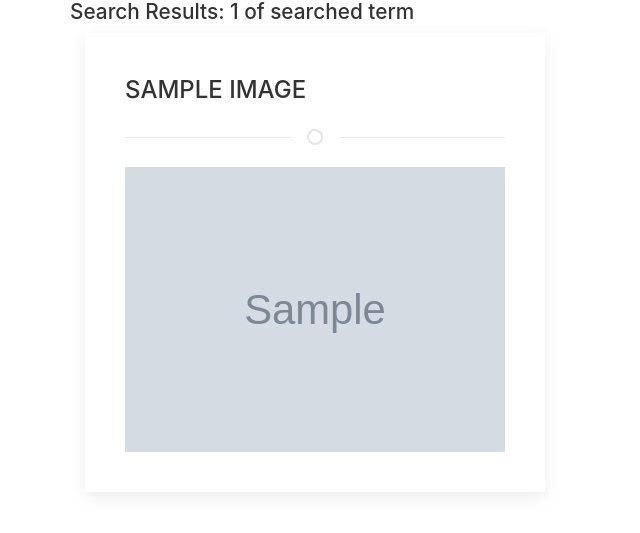
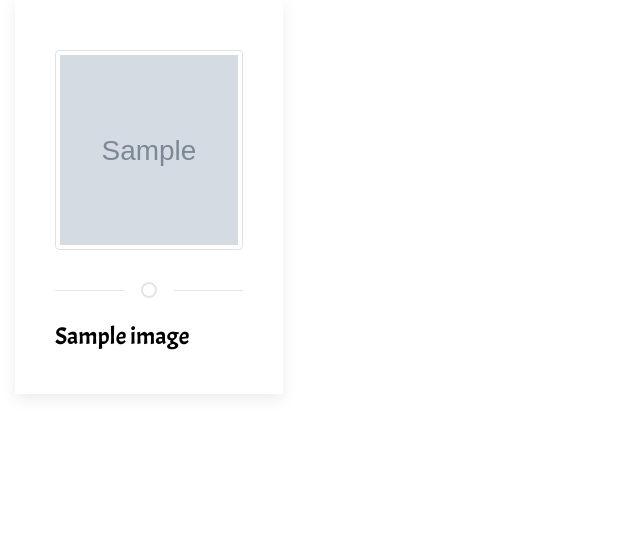
Before and after one commit to YvonneGi/PhotoBooth, a Django app: template photos/templates/all-photos/search_image.html in a window 1280 px wide. Shown: the part 56-589 px from the top of the page, without its empty margins (0-640 px from the left). Run offline with Django 3.2, Linux system fonts and the light colour scheme; tables that the repository leaves empty hold one stand-in row (values such as "Sample post"); the template is opened without the code that fills it: values that come from a table or form of the project are taken from there, most other values are stand-ins (such as "Sample title", 1, 10 or a date in 2020); grey boxes marked "Sample" are stand-in pictures; some libraries are stand-ins or nearby versions.

Commit message:
update search-image template

```diff
--- a/photos/templates/all-photos/search_image.html
+++ b/photos/templates/all-photos/search_image.html
@@ -1,61 +1,86 @@
 {% extends 'all-photos/base.html' %} {% block content %}
-<!-- <div class="container">
-    <section class="no-touch">
-        <p class="text-center" style="font-size:1.3em">Search Results:
-             <span>{{images|length}}</span> matches found </p> -->
-<!--
-{% if images %} {% for image in images%}
 
-<div class="col-md-10 col-md-offset-1 col-sm-12">
-    <div class="uk-card uk-card-default uk-card-body uk-width-1-2@m">
-        <h3 class="uk-card-title">{{images.category|upper}}</h3>
-         <hr class="uk-divider-icon"> -->
-<!-- <img src="{{image.photo.url}}" class="img-responsive" width="100%" height="100%"> -->
-<!-- </div> -->
-<!-- </div> -->
-<!-- {% endfor %} {% else %}
-<div>
-    <div class="uk-card uk-card-primary uk-card-body">
+<style>
+  .close {
+    position: absolute;
+    right: 32px;
+    top: 20px;
+    width: 5px;
+    height: 5px;
+    /* opacity: 0.3; */
+  }
+
+  .close:hover {
+    opacity: 1;
+  }
+
+  .close:before,
+  .close:after {
+    position: absolute;
+    left: 15px;
+    content: ' ';
+    height: 20px;
+    width: 2px;
+    background-color: black;
+  }
+
+  .close:before {
+    transform: rotate(45deg);
+  }
+
+  .close:after {
+    transform: rotate(-45deg);
+  }
+</style>
+<div class="row">
+  {% for image in images %}
+  <div class="col-md-3">
+
+    <div class="col-md-12 col-md-offset-1 col-sm-12">
+      <div class="uk-card uk-card-default uk-card-body uk-width-25-2@m">
+        <img style=" margin-top: 10px; margin-bottom: 10px;width:350px; height:200px;" src="{{image.photo.url}}"
+          class="img-thumbnail photo" alt="Image" data-toggle="modal" data-target="#{{image.id}}">
         <hr class="uk-divider-icon">
-        <h2 class="uk-card-title">No Photos found with that search criteria </h2>
-        <hr class="uk-divider-icon">
-
-    </div>
-    {% endif %}
-</div> -->
-
-<!-- </section> -->
-<div class="container">
-
-    <div class="row">
-        {% if image %}
-        <h2 class="text-center" style="font-size:1.3em">Search Results: {{ image|length }} of searched term
-            {{message}}</h2>
-        {% else %}
-        <h2> Found 0 photos for the search term {{message}}</h2>
-        <!-- <div class="uk-card uk-card-primary uk-card-body">
-            <hr class="uk-divider-icon">
-            <h2 class="uk-card-title">No Photos found with that search criteria </h2>
-            <hr class="uk-divider-icon">
-
-        </div> -->
-        {% endif %}
-
+        <h5 class="uk-card-title" style="color: black;font-family: 'Acme', sans-serif;">{{image.name}}</h5>
+      </div>
     </div>
 
-    <div class="row">
-        {% if images %}
-        {% for image in images %}
-        <div class="col-md-10 col-md-offset-1 col-sm-12">
-            <div class="uk-card uk-card-default uk-card-body uk-width-1-2@m">
-                <h3 class="uk-card-title">{{image.name|upper}}</h3>
-                <!-- <h3 class="uk-card-title">{{image.name|upper}}</h3> -->
-                <hr class="uk-divider-icon">
-                <img src="{{image.photo.url}}" class="img-responsive" width="100%" height="100%">
-            </div>
+    <!-- Image Details modal -->
+    <div class="modal fade" id="{{image.id}}" tabindex="-1" role="dialog" aria-labelledby="imageTitle"
+      aria-hidden="true">
+      <div style="width:100%; height:5%;" class="modal-dialog" role="document">
+        <div class="modal-content">
+          <div class="modal-header">
+            <h5 class="modal-name" id="imageTitle" style="color: black;font-family: 'Acme', sans-serif;">{{image.name|upper}}</h5>
+            <button type="button" class="close" data-dismiss="modal" aria-label="Close"></button>
+          </div>
+          <div class="modal-body">
+            <img src="{{image.photo.url}}" style="width:450px; height:350px;" alt="Image">
+            <br>
+            <p style="color: black;font-family: 'Acme', sans-serif;"> Description: {{image.descripton}}</p>
+            <p style="color: black;font-family: 'Acme', sans-serif;"> Location: {{image.location}}</p>
+            <p style="color: black;font-family: 'Acme', sans-serif;"> Category: {{image.category}}</p>
+            <p style="color: black;font-family: 'Acme', sans-serif;"> {{image.time_posted}}</p>
+            <button class="btn btn-dark" onclick="copyUrl('{{image.id}}-url')" style="color: black;font-family: 'Acme', sans-serif;">Copy Image Url</button>
+            <input class="form-control input-lg" type="text" value="http://127.0.0.1:8000{{image.photo.url}}"
+              id="{{image.id}}-url" style="color: black;font-family: 'Acme', sans-serif;">
+          </div>
+          <script type="text/javascript">
+            function copyUrl(element) {
+              var myVar = document.getElementById(element);
+              myVar.select();
+              document.execCommand('copy');
+              alert("Copied the link of image: " + myVar.value);
+            }
+          </script>
         </div>
-        {% endfor %}
-        {% endif %}
+      </div>
     </div>
+  </div>
+
+  {% endfor %}
+
 </div>
+
+
 {% endblock %}
--- a/photos/views.py
+++ b/photos/views.py
@@ -25,9 +25,12 @@ def search_images(request):
     if 'image' in request.GET and request.GET['image']:
         search_term = request.GET.get('image')
         searched_photo = Images.search_by_cat_name(search_term)
-        # photos = Images.objects.filter(name=searched_photo).all()
         message = f"{search_term}"
         return render(request, 'all-photos/search_image.html', {"message": message, "images": searched_photo})
     else:
         message = 'You haven\'t searched for any photos.'
         return render(request, 'all-photos/search_image.html', {"message": message})
+
+def display_images_locations(request):
+   photos = Image.location(2)
+   return render(request, 'location.html', {"photos":photos})
```
Also changed, not shown: media/Images/Bike3.jpg (added), media/Images/HondaM.jpg (added), media/Images/bike2.jpg (added), media/Images/cb2.jpg (added).
